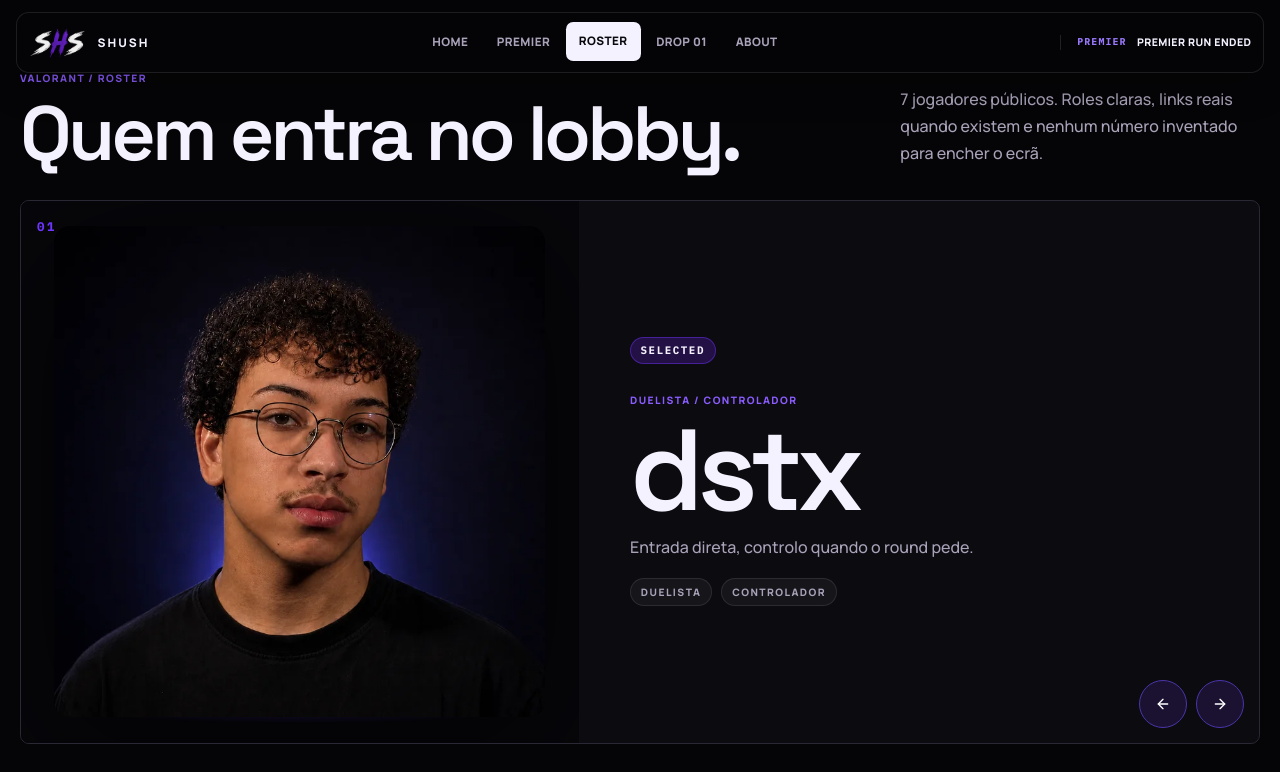
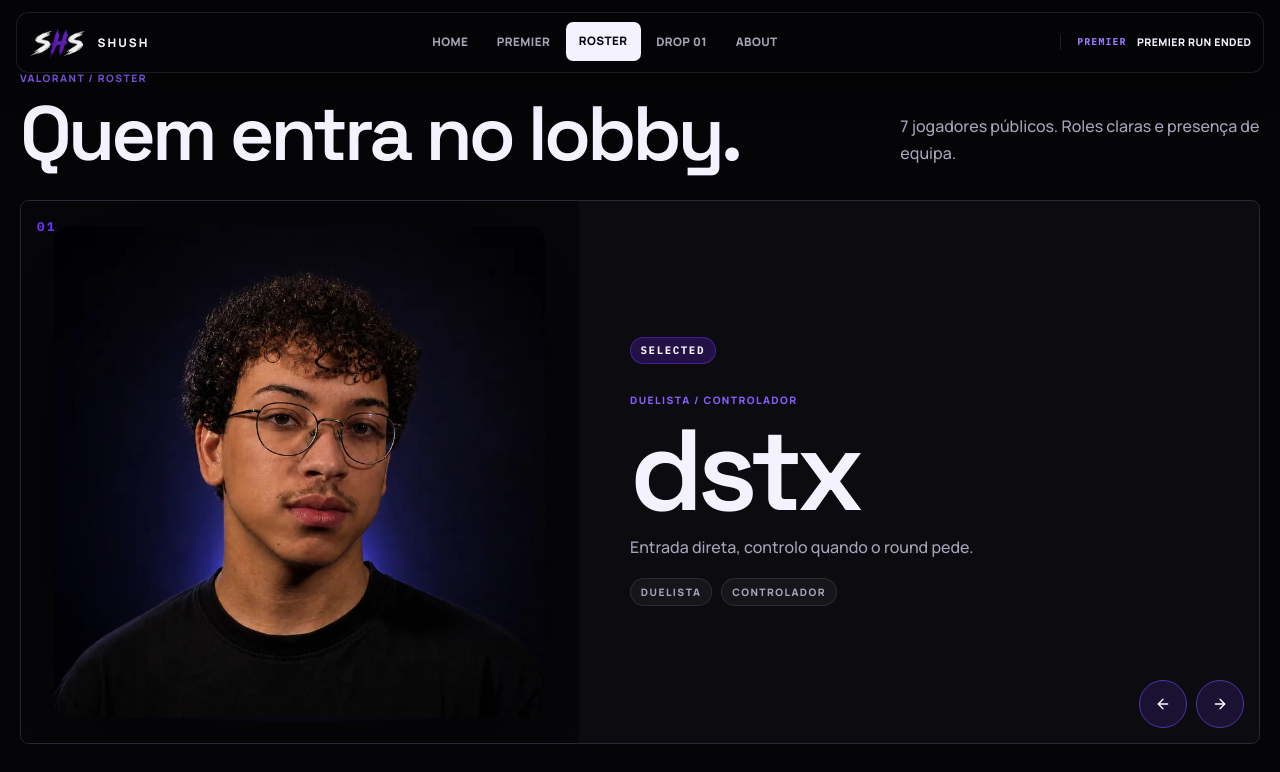
Before and after one commit to dstx11/Shush, a React (Vite) app: page /esports/valorant/roster in a window 1280 px wide. Shown: the top 772 px of the page. Built offline with nearby package versions, Linux system fonts and the light colour scheme.

Commit message:
Refine public brand copy in RosterSection.tsx

```diff
--- a/src/components/roster/RosterSection.tsx
+++ b/src/components/roster/RosterSection.tsx
@@ -23,7 +23,7 @@ export function RosterSection() {
             <span className="section-kicker">Valorant / Roster</span>
             <h1 id="roster-title">Quem entra no lobby.</h1>
           </div>
-          <p>{players.length} jogadores públicos. Roles claras, links reais quando existem e nenhum número inventado para encher o ecrã.</p>
+          <p>{players.length} jogadores públicos. Roles claras e presença de equipa.</p>
         </div>
 
         <div className="character-select" aria-live="polite">
```
